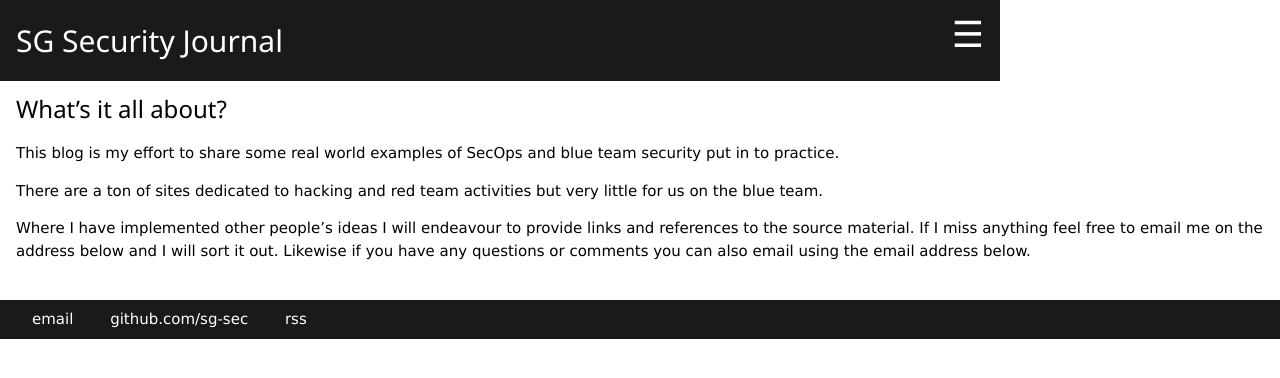
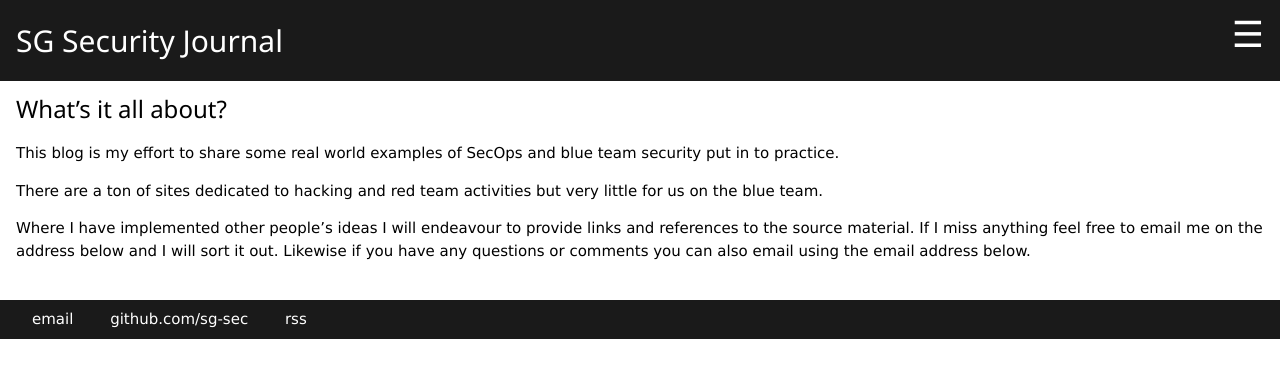
Before and after one commit to sg-sec/sg-sec.github.io, a Jekyll site: the page built from about/index.md, in a window 1280 px wide. Shown: the top 378 px of the page. Built offline with Jekyll 4.4.1, drawn with Linux system fonts in a browser that asks for light colours; our own code applies the rules of GitHub Pages for plain Markdown files.

Commit message:
Update default.html

```diff
--- a/_layouts/default.html
+++ b/_layouts/default.html
@@ -14,7 +14,7 @@
                                 <a class="w3-bar-item w3-button" href="/blog">Posts</a>
                                 <a class="w3-bar-item w3-button" href="/blog/tags.html">Tags</a>
                         </nav>
-			<header class="w3-bar sg-dark-charcoal-black" style="width:1000px">
+			<header class="w3-bar sg-dark-charcoal-black">
                                 <h2 class="w3-bar-item"><a href="/">SG Security Journal</a></h2>
                                 <button class="w3-button w3-bar-item sg-dark-charcoal-black w3-xxlarge w3-right" onclick="w3_open()">&#9776;</button>
 			</header>
```
